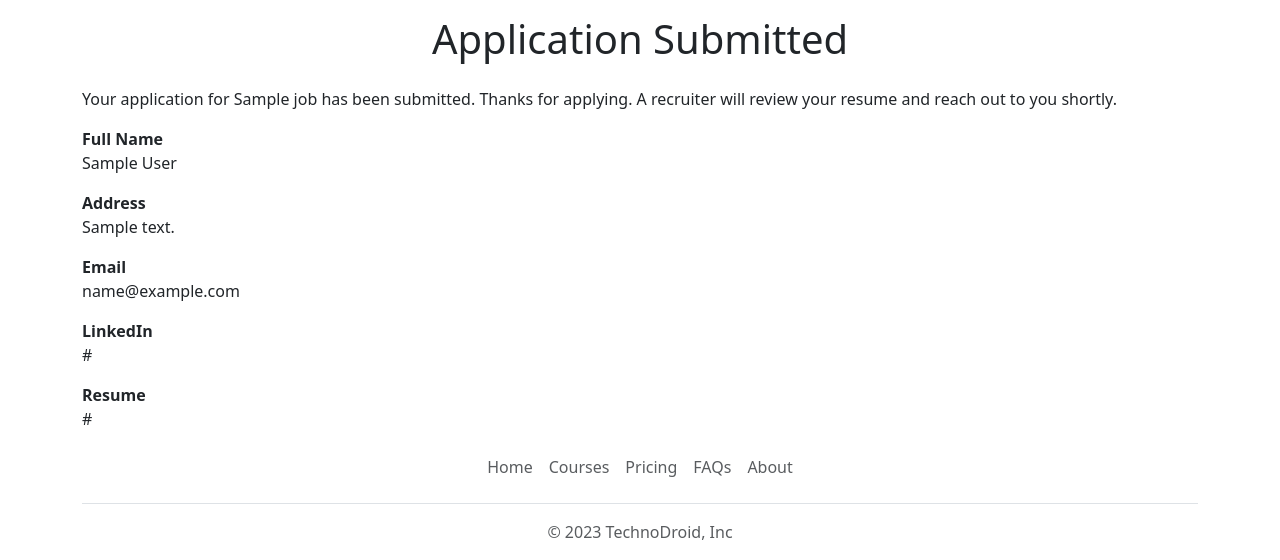
After one commit to Kaudilya/jobs-portal-website-v2, a Flask app: template templates/application_submitted.html in a window 1280 px wide. The commit adds this page. Shown: the part 557-1117 px from the top of the page. Run offline with Flask 3, Linux system fonts and the light colour scheme; the template is opened without the code that fills it: most values are stand-ins (such as "Sample title", 1, 10 or a date in 2020).

Commit message:
Added database to collect details of applicants submitting applications for a job

```diff
--- a/app.py
+++ b/app.py
@@ -1,5 +1,5 @@
 from flask import Flask, render_template, jsonify, request
-from database import load_jobs_from_db, load_job_from_db
+from database import load_jobs_from_db, load_job_from_db, add_application_to_db
 
 app = Flask(__name__)
 
@@ -47,10 +47,17 @@ def show_job(id):
   return render_template('jobpage.html', job=job)
 
 
-@app.route('/job/<id>/apply')
+@app.route('/job/<id>/apply', methods=['post'])
 def apply_to_job(id):
-  data = request.args
-  return jsonify(data)
+  # data = request.args
+  data = request.form
+  data = data.to_dict()
+  print(data)
+  job = load_job_from_db(id)
+  add_application_to_db(id, data)
+  return render_template('application_submitted.html',
+                         application=data,
+                         job=job)
 
 
 if __name__ == "__main__":
--- /dev/null
+++ b/templates/application_submitted.html
@@ -0,0 +1,49 @@
+<!DOCTYPE html>
+<html>
+  <head>
+    <title>Thanks for applying!</title>
+    {% include 'bootstrap.html' %}
+    {% include 'nav.html' %}
+    {% include 'banner.html' %}
+  </head>
+
+  <body>
+    <div class="container">
+
+      <div>
+        <h1 class="text-center">Application Submitted</h1>
+      </div>
+
+      <div class="mt-4">
+        <p> Your application for {{ job.title }} has been submitted. Thanks for applying. A recruiter will review your resume and reach out to you shortly.</p>
+      </div>
+
+      <div class="mt-2">
+        <b>Full Name</b>
+        <p> {{ application['full_name'] }} </p>
+      </div>
+
+      <div class="mt-2">
+        <b>Address</b>
+        <p> {{ application['address'] }} </p>
+      </div>
+
+      <div class="mt-2">
+        <b>Email</b>
+        <p> {{ application['email'] }} </p>
+      </div>
+
+      <div class="mt-2">
+        <b>LinkedIn</b>
+        <p> {{ application['linkedin_url'] }} </p>
+      </div>
+
+      <div class="mt-2">
+        <b>Resume</b>
+        <p> {{ application['resume_url'] }} </p>
+      </div>
+    </div>
+
+    {% include 'footer.html' %}
+  </body>
+</html>
```
Also changed, not shown: database.py (+10 -0 lines), templates/application_form.html (+7 -8 lines).
